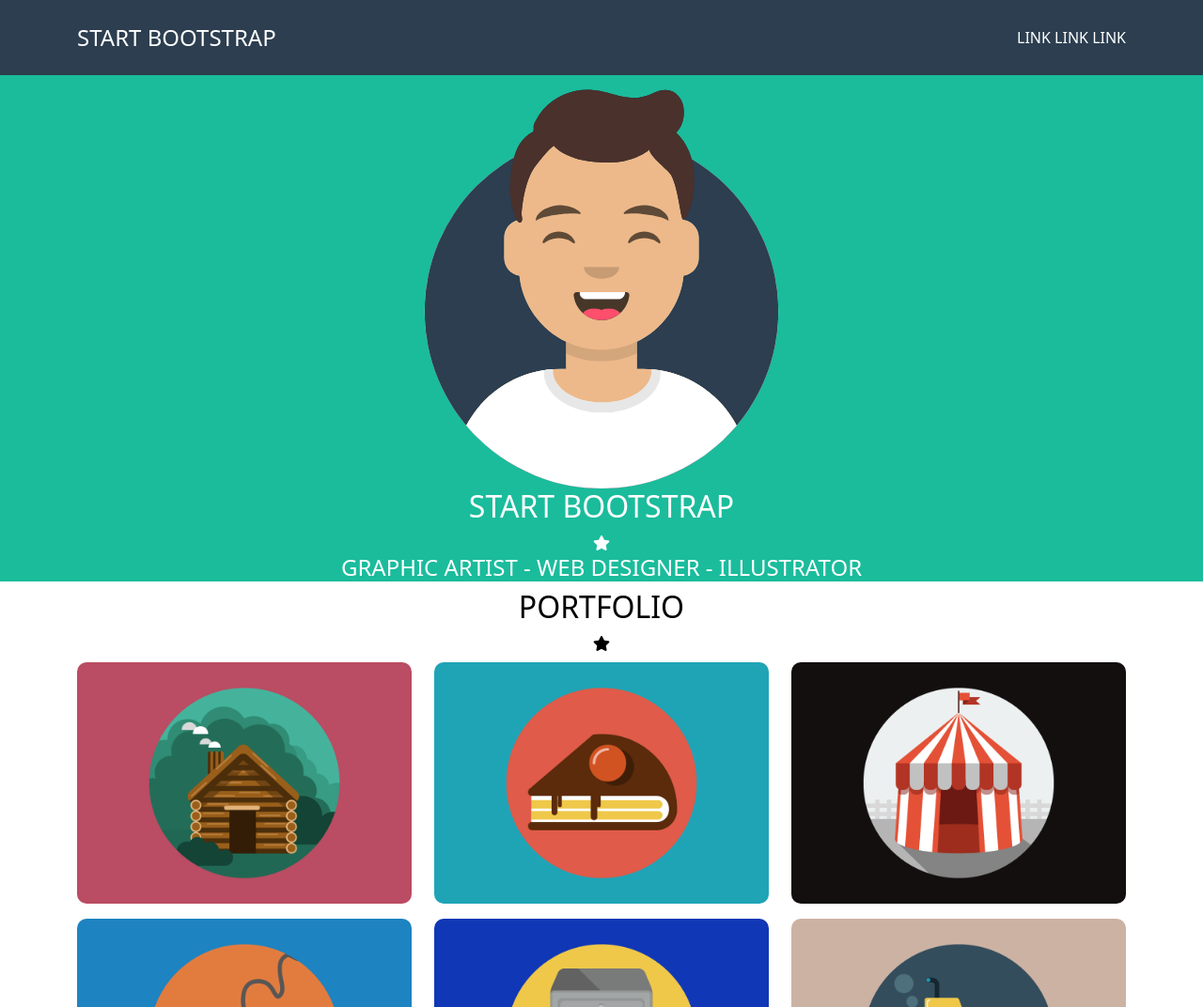
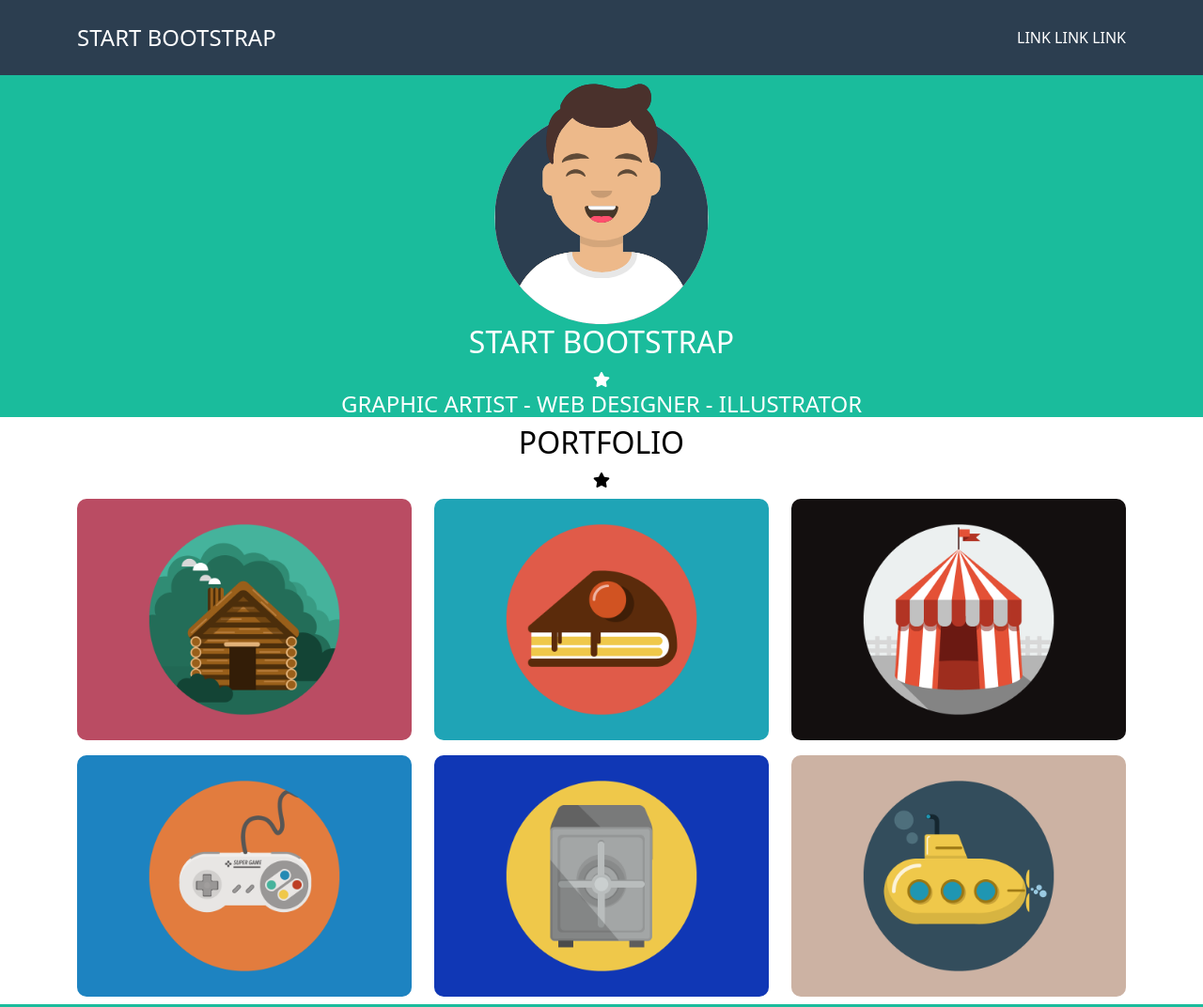
Before and after one commit to matte887/html-css-bootstrap-freelancer, a plain HTML site: page index.html in a window 1280 px wide. Shown: the top 1072 px of the page at 94% size. Drawn offline with nearby package versions, Linux system fonts and the light colour scheme.

Commit message:
Fixed avatar's size in jumbotron

```diff
--- a/css/style.css
+++ b/css/style.css
@@ -67,7 +67,7 @@ header {
 }
 
 .jumbotron img {
-    width: 33%;
+    width: 250px;
 }
 
 /* PORTFOLIO */
```
